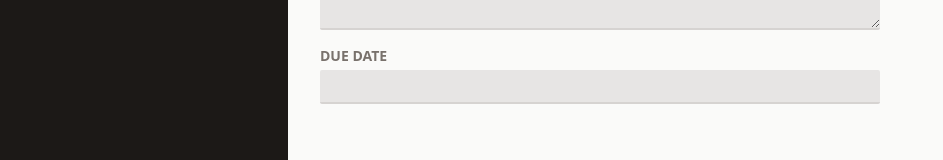
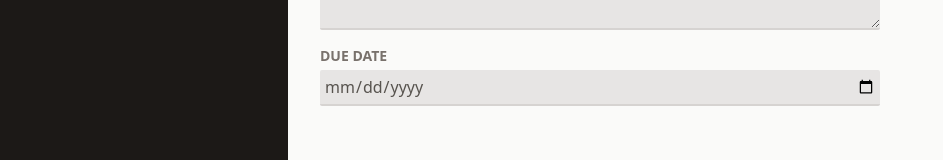
Before and after one commit to korca0220/udemy_react_basic, a React (Vite) app in the folder 09-practice-project/: page / in a window 1280 px wide. Both pictures are taken after a click on the button "+ Add Project". Shown: the part 294-454 px from the top of the page, without its empty margins (0-943 px from the left). Built offline with nearby package versions, Linux system fonts and the light colour scheme.

Commit message:
add form

```diff
--- a/09-practice-project/src/App.jsx
+++ b/09-practice-project/src/App.jsx
@@ -16,10 +16,22 @@ function App() {
     }));
   }
 
+  function handleAddProject(projectData) {
+    const newProject = {
+      ...projectData,
+      id: Math.random(),
+    };
+
+    setProjectsState((prevState) => ({
+      ...prevState,
+      projects: [...prevState.projects, newProject],
+    }));
+  }
+
   let content;
 
   if (projectsState.selectedProjectId === null) {
-    content = <NewProject />;
+    content = <NewProject onAdd={handleAddProject} />;
   } else if (projectsState.selectedProjectId === undefined) {
     content = <NoProjectSelected onStartAddProject={handleStartAddProject} />;
   }
--- a/09-practice-project/src/components/Input.jsx
+++ b/09-practice-project/src/components/Input.jsx
@@ -1,4 +1,6 @@
-export default function Input({ label, textarea, ...props }) {
+import { forwardRef } from "react";
+
+const Input = forwardRef(function Input({ label, textarea, ...props }, ref) {
   const classes =
     "w-full p-1 border-b-2 rounded-sm border-stone-300 bg-stone-200 text-stone-600 focus:outline-none focus:border-stone-600";
   return (
@@ -7,10 +9,12 @@ export default function Input({ label, textarea, ...props }) {
         {label}
       </label>
       {textarea ? (
-        <textarea className={classes} {...props} />
+        <textarea ref={ref} className={classes} {...props} />
       ) : (
-        <input className={classes} {...props} />
+        <input ref={ref} className={classes} {...props} />
       )}
     </p>
   );
-}
+});
+
+export default Input;
--- a/09-practice-project/src/components/NewProject.jsx
+++ b/09-practice-project/src/components/NewProject.jsx
@@ -1,6 +1,23 @@
+import { useRef } from "react";
 import Input from "./Input";
 
-export default function NewProject() {
+export default function NewProject({ onAdd }) {
+  const title = useRef();
+  const description = useRef();
+  const dueDate = useRef();
+
+  function handleSave() {
+    const enteredTitle = title.current.value;
+    const enteredDescription = description.current.value;
+    const enteredDueDate = dueDate.current.value;
+
+    onAdd({
+      title: enteredTitle,
+      description: enteredDescription,
+      dueDate: enteredDueDate,
+    });
+  }
+
   return (
     <div className="w-[35rem] mt-16">
       <menu className="flex items-center justify-end gap-4 my-4">
@@ -10,15 +27,18 @@ export default function NewProject() {
           </button>
         </li>
         <li>
-          <button className="py-2 px-6  rounded-md bg-stone-800 text-stone-50 hover:bg-stone-950">
+          <button
+            className="py-2 px-6  rounded-md bg-stone-800 text-stone-50 hover:bg-stone-950"
+            onClick={handleSave}
+          >
             Save
           </button>
         </li>
       </menu>
       <div>
-        <Input label="Title" />
-        <Input label="Description" textarea />
-        <Input label="Due Date" />
+        <Input type="text" ref={title} label="Title" />
+        <Input ref={description} label="Description" textarea />
+        <Input type="date" ref={dueDate} label="Due Date" />
       </div>
     </div>
   );
```
